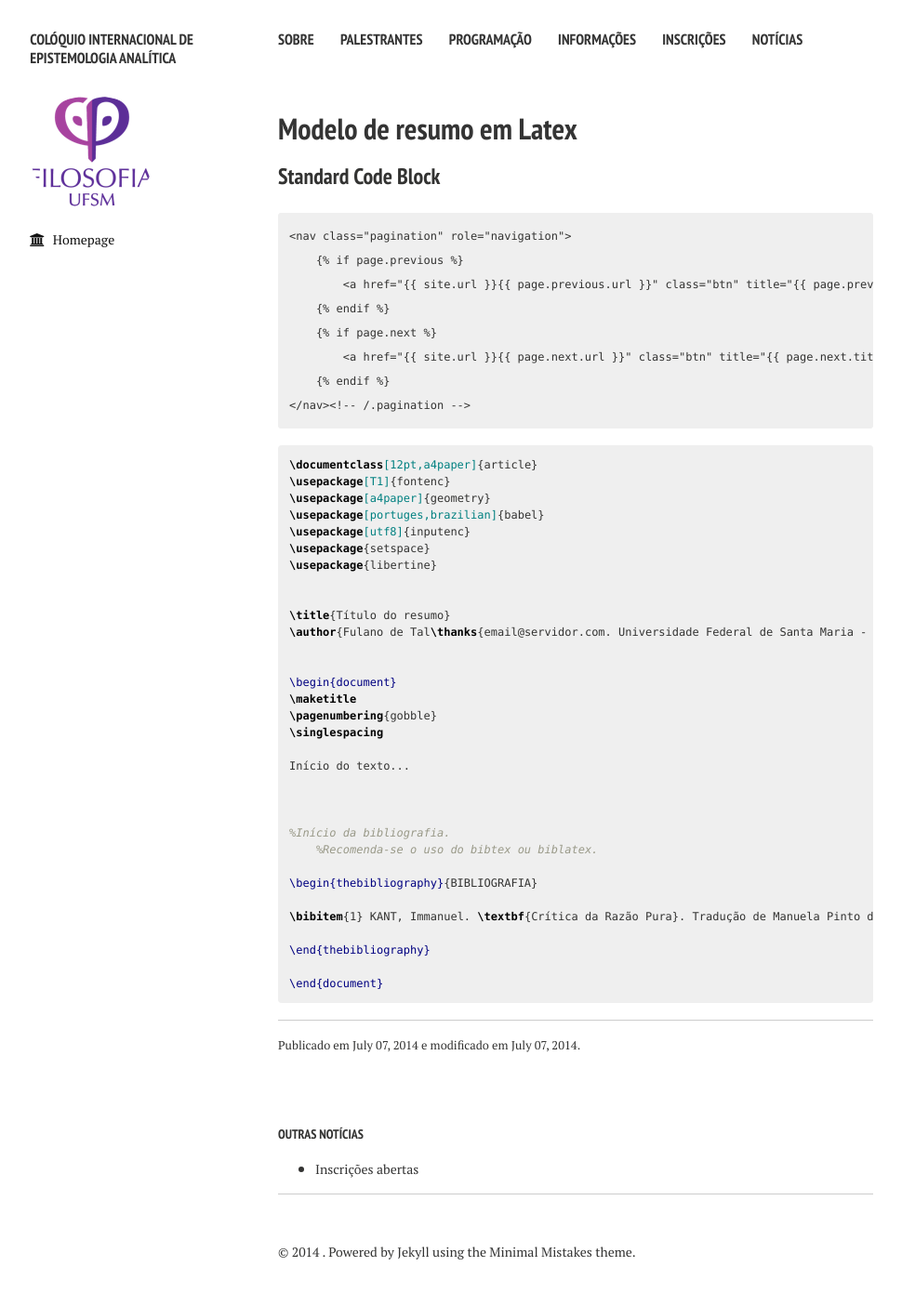
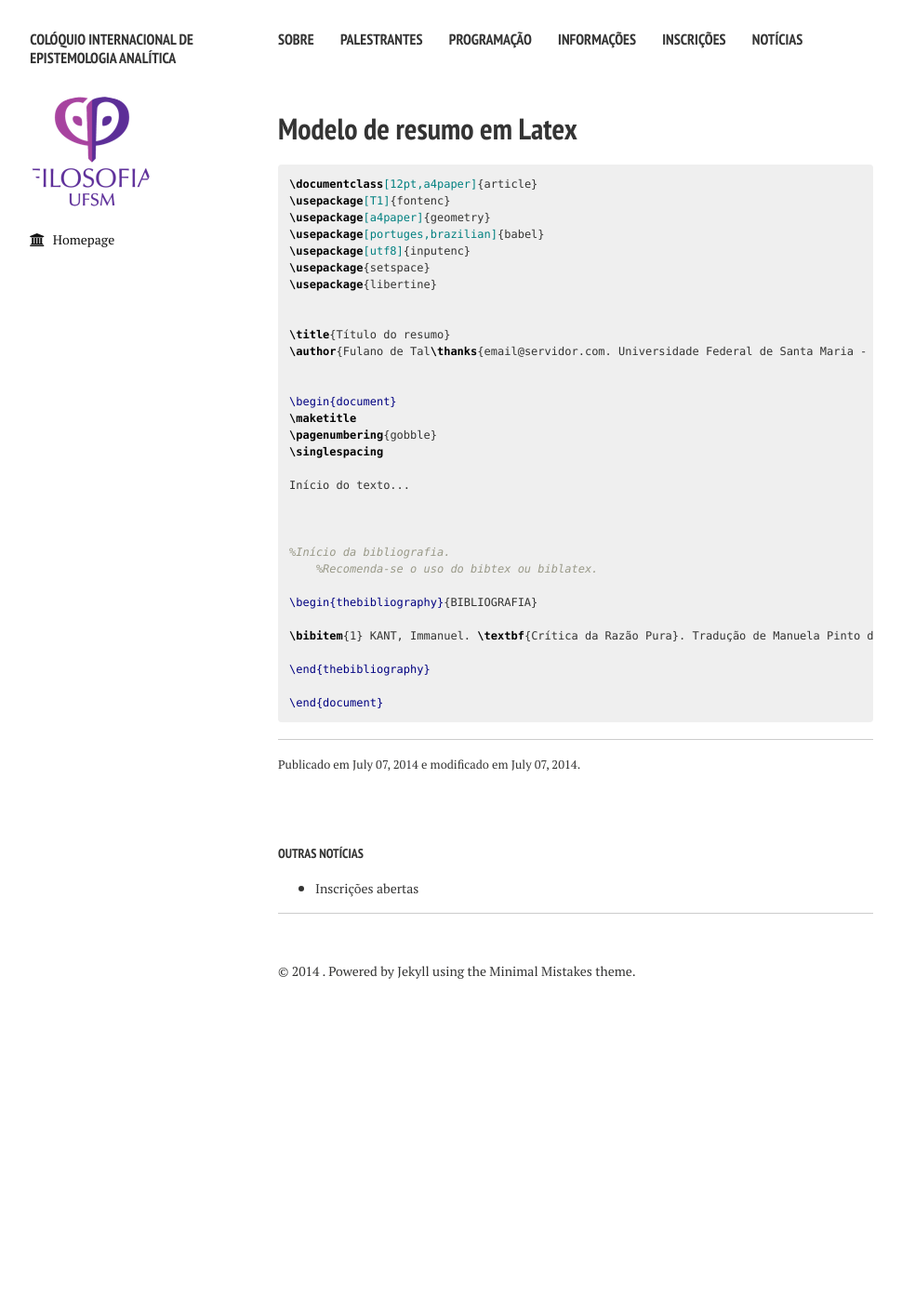
Before and after one commit to eventosfilosofiaufsm/coloquioepistemologia, a Jekyll site: the page built from _posts/2014-07-07-modelo-de-resumo-em-latex.md, in a window 1280 px wide. Shown: the whole page at 93% size, without its empty margins (21-991 px from the left). Built offline with Jekyll 4.4.1, drawn with Linux system fonts in a browser that asks for light colours; nearby versions of some CDN libraries; after the commit the page ends 1103 px from its top, so only the background shows below that.

Commit message:
atualização latex

```diff
--- a/_posts/2014-07-07-modelo-de-resumo-em-latex.md
+++ b/_posts/2014-07-07-modelo-de-resumo-em-latex.md
@@ -11,21 +11,6 @@ image:
 comments:
 share:
 ---
-
-### Standard Code Block
-
-    {% raw %}
-    <nav class="pagination" role="navigation">
-        {% if page.previous %}
-            <a href="{{ site.url }}{{ page.previous.url }}" class="btn" title="{{ page.previous.title }}">Previous article</a>
-        {% endif %}
-        {% if page.next %}
-            <a href="{{ site.url }}{{ page.next.url }}" class="btn" title="{{ page.next.title }}">Next article</a>
-        {% endif %}
-    </nav><!-- /.pagination -->
-    {% endraw %}
-
-
 
 {% highlight latex %}
 \documentclass[12pt,a4paper]{article}
```
